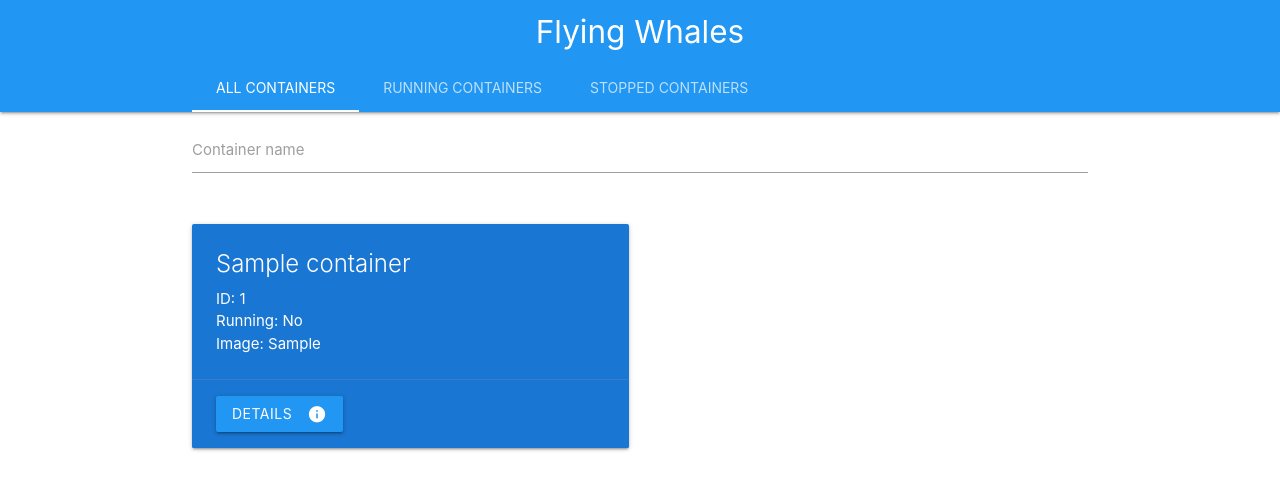
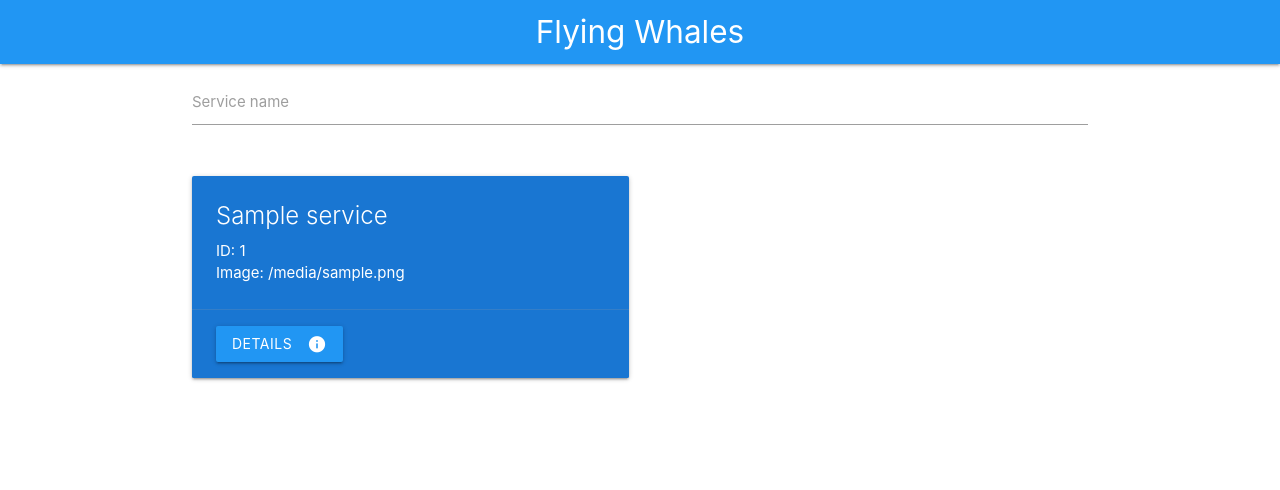
Before and after one commit to SamuelM333/flying-whales, a Flask app: template templates/index.html in a window 1280 px wide. Shown: the top 490 px of the page. Run offline with Flask 2, Linux system fonts and the light colour scheme; the template is opened without the code that fills it: most values are stand-ins (such as "Sample title", 1, 10 or a date in 2020).

Commit message:
Change app to use docker services

```diff
--- a/app.py
+++ b/app.py
@@ -1,5 +1,6 @@
 import logging
 import os
+import time
 from datetime import datetime
 
 import docker
@@ -32,60 +33,49 @@ except FileExistsError:
 
 @app.route('/')
 def index():
-    containers = set(client.containers.list(all=True))
-    running_containers = {container for container in containers if container.attrs["State"]["Running"]}
-    context = {
-        "containers": containers,
-        "running_containers": running_containers,
-        "stopped_containers": containers - running_containers
-    }
-    return render_template("index.html", **context)
+    services = client.services.list()
+    return render_template("index.html", services=services)
 
 
-@app.route('/container/<container_id>/')
-def container_details(container_id):
+@app.route('/service/<service_id>/')
+def service_details(service_id):
     try:
-        container = client.containers.get(container_id)
-        return render_template("container.html", container=container)
+        service = client.services.get(service_id)
+        return render_template("service.html", service=service)
     except docker.errors.NotFound:
         return render_template("404.html")
 
 
-@app.route('/container/<container_id>/download-logs/', methods=['POST'])
-def download_logs(container_id):
+@app.route('/service/<service_id>/download-logs/', methods=['POST'])
+def download_logs(service_id):
     try:
-        container = client.containers.get(container_id)
-        log_path = f"work/logs/{container.name}.log"
-        # TODO Validate datetime range
+        service = client.services.get(service_id)
+        log_path = f"work/logs/{service.name}.log"
         with_timestamps: bool = request.form.get("timestamps", False)
         custom_timerange: bool = request.form.get("timerange", False)
 
-        date_start_str: str = request.form.get("date-start")
-        time_start_str: str = request.form.get("time-start", "12:00 AM")
-        date_end_str: str = request.form.get("date-end")
-        time_end_str: str = request.form.get("time-end", "12:00 AM")
+        since_date_str: str = request.form.get("date-start")
+        since_time_str: str = request.form.get("time-start", "12:00 AM")
 
-        if custom_timerange and date_start_str is not None and date_start_str != "":
-            if time_start_str == "":
-                time_start_str = "12:00 AM"
-            datetime_start = datetime.strptime(f"{date_start_str} {time_start_str}", "%b %d, %Y %I:%M %p")
+        if custom_timerange and since_date_str is not None and since_date_str != "":
+            if since_time_str == "":
+                since_time_str = "12:00 AM"
+            since_unix_time = time.mktime(
+                datetime.strptime(f"{since_date_str} {since_time_str}", "%b %d, %Y %I:%M %p").timetuple()
+            )
         else:
-            datetime_start = None
+            since_unix_time = None
 
-        if custom_timerange and date_end_str is not None and date_end_str != "":
-            if time_end_str == "":
-                time_end_str = "12:00 AM"
-            datetime_end = datetime.strptime(f"{date_end_str} {time_end_str}", "%b %d, %Y %I:%M %p")
-        else:
-            datetime_end = None
+        log_lines = service.logs(
+            timestamps=with_timestamps,
+            since=since_unix_time,
+            stdout=True,
+            stderr=True
+        )
 
-        log_lines = container.logs(
-            timestamps=with_timestamps,
-            since=datetime_start,
-            until=datetime_end
-        ).decode("utf-8")
-
-        open(log_path, "w+").write(log_lines)
+        with open(log_path, "w+") as f:
+            for line in log_lines:
+                f.write(line.decode("utf-8"))
 
         filename = log_path.split("/")[-1]
 
@@ -102,4 +92,4 @@ def download_logs(container_id):
 
 
 if __name__ == '__main__':
-    app.run(debug=True)
+    app.run(debug=True, host='0.0.0.0', port=8080)
--- a/static/js/index.js
+++ b/static/js/index.js
@@ -1,4 +1,4 @@
-$("#container_search").on('change keyup paste', function () {
+$("#service_search").on('change keyup paste', function () {
     let containers = $(".docker-container");
     let value = this.value.trim();
 
--- a/templates/container-info.html
+++ /dev/null
@@ -1,18 +0,0 @@
-<div id="{{ container.name }}" class="col s12 m6 docker-container {% if container.attrs.State.Running %} running {% else %} stopped {% endif %}">
-  <div class="card blue darken-2">
-    <div class="card-content white-text">
-      <span class="card-title">{{ container.name }}</span>
-      <p>ID: {{ container.short_id }}</p>
-      {% if container.attrs.State.Running %}
-        <p>Running: Yes</p>
-      {% else %}
-        <p>Running: No</p>
-      {% endif %}
-      <p>Image: {{ container.image.attrs.RepoTags[0] }}</p>
-    </div>
-    <div class="card-action">
-      <a href="/container/{{ container.name }}/" class="btn waves-effect waves-light blue"><i class="material-icons right">info</i>Details</a>
-{#      <a class="btn-flat waves-effect waves-blue white-text" href="/logs/{{ container.name }}/">Details</a>#}
-    </div>
-  </div>
-</div>
--- a/templates/index.html
+++ b/templates/index.html
@@ -1,65 +1,23 @@
 {% extends "base.html" %}
-{% block title %}Container logs{% endblock %}
-{% block navcontent %}
-  <ul class="center tabs tabs-transparent">
-    <li class="tab"><a href="#all">All Containers</a></li>
-    <li class="tab"><a href="#running">Running Containers</a></li>
-    <li class="tab"><a href="#stopped">Stopped Containers</a></li>
-  </ul>
-{% endblock %}
+{% block title %}Service logs{% endblock %}
 {% block body %}
   <div class="col s12">
 
     <div class="row">
-      {% if containers|length > 0 %}
+      {% if services|length > 0 %}
         <div class="input-field col s12">
-          <input id="container_search" type="text" class="validate">
-          <label for="container_search">Container name</label>
+          <input id="service_search" type="text" class="validate">
+          <label for="service_search">Service name</label>
         </div>
-        {#      <h4 class="center-align grey-text text-darken-2">Containers: {{ containers|length }}</h4>#}
       {% endif %}
     </div>
   </div>
   <div id="all" class="col s12">
     <div class="row">
-      {% for container in containers %}
-        {% include "container-info.html" %}
+      {% for service in services %}
+        {% include "service-info.html" %}
       {% else %}
-        <h4 class="center-align grey-text text-darken-2">No containers</h4>
-      {% endfor %}
-    </div>
-  </div>
-
-  <div id="running" class="col s12">
-    <div class="row">
-      {#      {% if running_containers|length > 0 %}#}
-      {#        <div class="input-field col s12">#}
-      {#          <input id="running_container_search" type="text" class="validate">#}
-      {#          <label for="running_container_search">Container name</label>#}
-      {#        </div>#}
-      {#        <h4 class="center-align grey-text text-darken-2">Running Containers: {{ running_containers|length }}</h4>#}
-      {#      {% endif %}#}
-      {% for container in running_containers %}
-        {% include "container-info.html" %}
-      {% else %}
-        <h4 class="center-align grey-text text-darken-2">No running containers</h4>
-      {% endfor %}
-    </div>
-  </div>
-
-  <div id="stopped" class="col s12">
-    <div class="row">
-      {#      {% if stopped_containers|length > 0 %}#}
-      {#        <div class="input-field col s12">#}
-      {#          <input id="stopped_container_search" type="text" class="validate">#}
-      {#          <label for="stopped_container_search">Container name</label>#}
-      {#        </div>#}
-      {#        <h4 class="center-align grey-text text-darken-2">Stopped Containers: {{ stopped_containers|length }}</h4>#}
-      {#      {% endif %}#}
-      {% for container in stopped_containers %}
-        {% include "container-info.html" %}
-      {% else %}
-        <h4 class="center-align grey-text text-darken-2">No stopped containers</h4>
+        <h4 class="center-align grey-text text-darken-2">No running services</h4>
       {% endfor %}
     </div>
   </div>
--- /dev/null
+++ b/templates/service-info.html
@@ -0,0 +1,12 @@
+<div id="{{ service.name }}" class="col s12 m6 docker-container">
+  <div class="card blue darken-2">
+    <div class="card-content white-text">
+      <span class="card-title">{{ service.name }}</span>
+      <p>ID: {{ service.short_id }}</p>
+      <p>Image: {{ service.attrs.Spec.TaskTemplate.ContainerSpec.Image }}</p>
+    </div>
+    <div class="card-action">
+      <a href="/service/{{ service.name }}/" class="btn waves-effect waves-light blue"><i class="material-icons right">info</i>Details</a>
+    </div>
+  </div>
+</div>
```
Also changed, not shown: static/js/container.js (deleted, +0 -33 lines), static/js/service.js (added, +27 -0 lines), templates/service.html (renamed from templates/container.html, +7 -20 lines), 1 other file.
